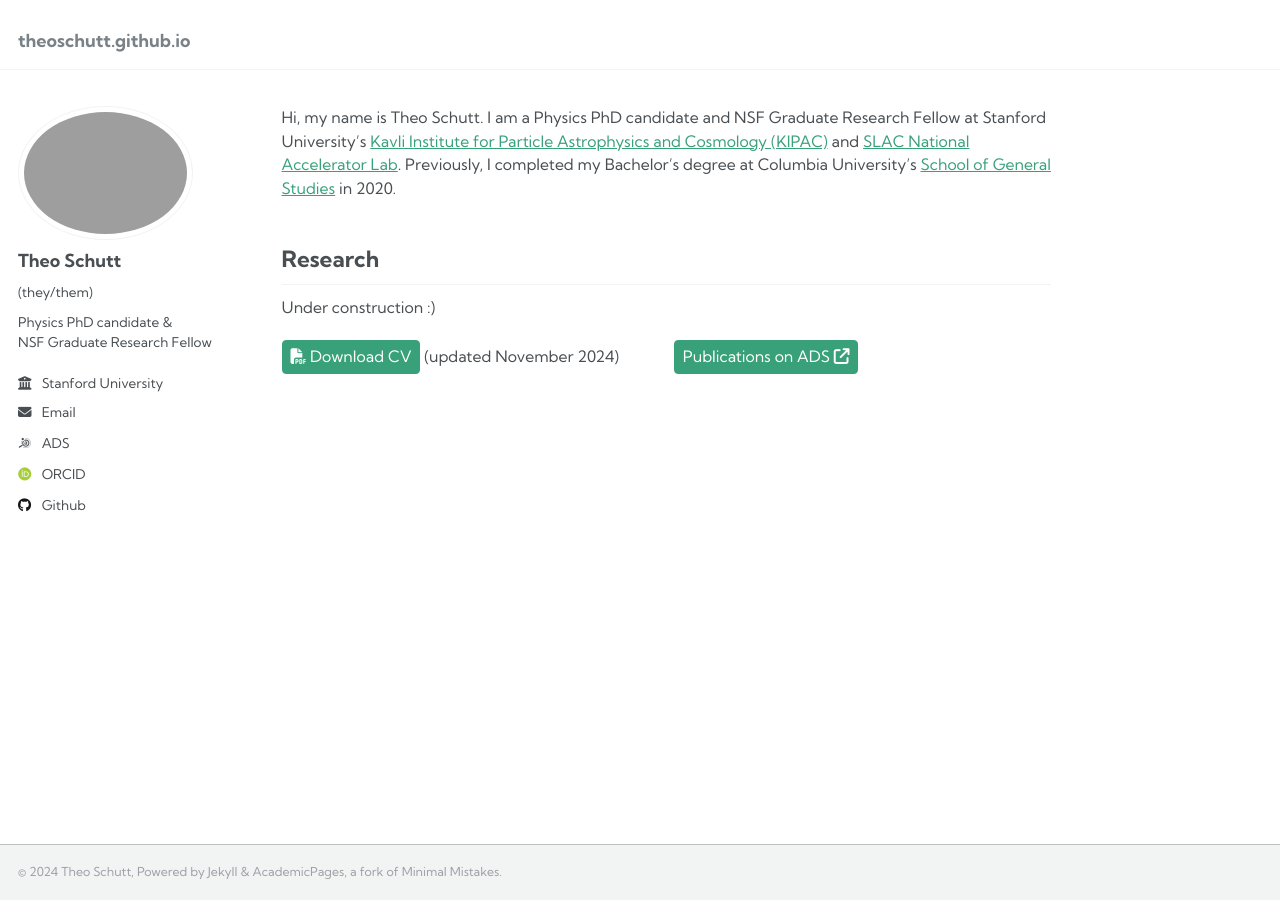
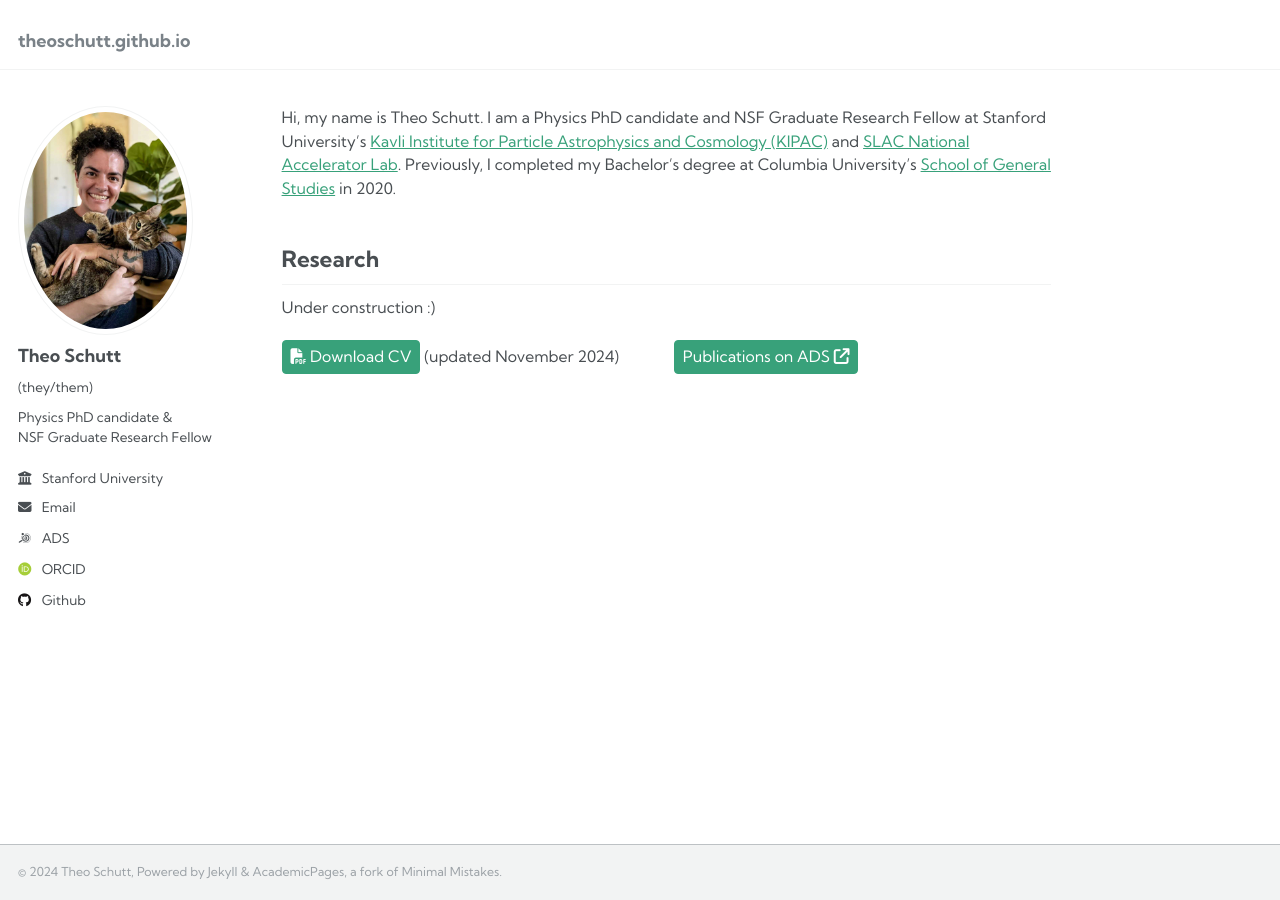
Before and after one commit to theoschutt/theoschutt.github.io, a Jekyll site: the page built from _pages/about.md, in a window 1280 px wide. Built offline with Jekyll 4.4.1, drawn with Linux system fonts in a browser that asks for light colours; some web fonts are replaced.

Commit message:
Update _config.yml

```diff
--- a/_config.yml
+++ b/_config.yml
@@ -21,7 +21,7 @@ repository               : "theoschutt/theoschutt.github.io"
 #               Additional customization can be done by editing /_includes/author-profile.html
 author:
   # Biographic information
-  avatar           : "profile_gh.png"
+  avatar           : "profile_gh.jpg"
   name             : "Theo Schutt"
   pronouns         : "(they/them)"
   bio              : "Physics PhD candidate &<br>NSF Graduate Research Fellow"
```
